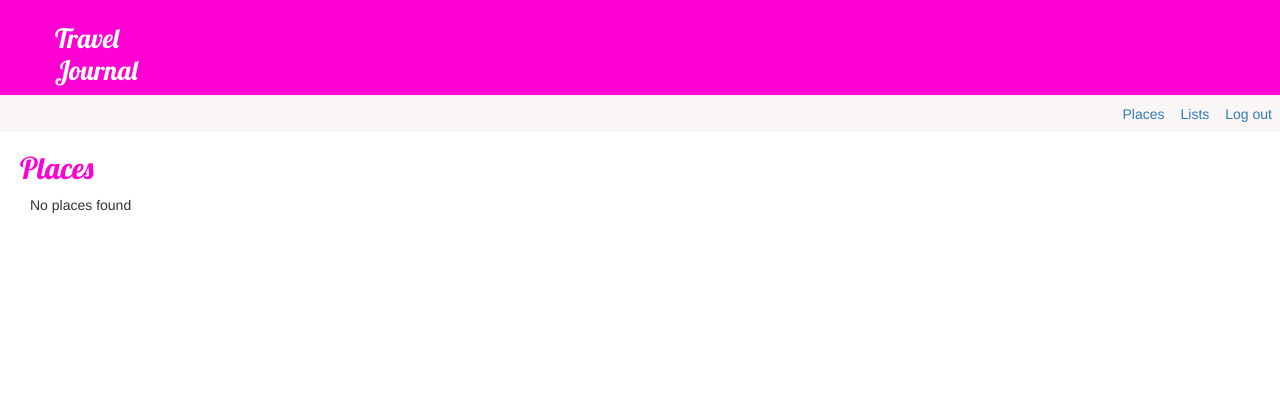
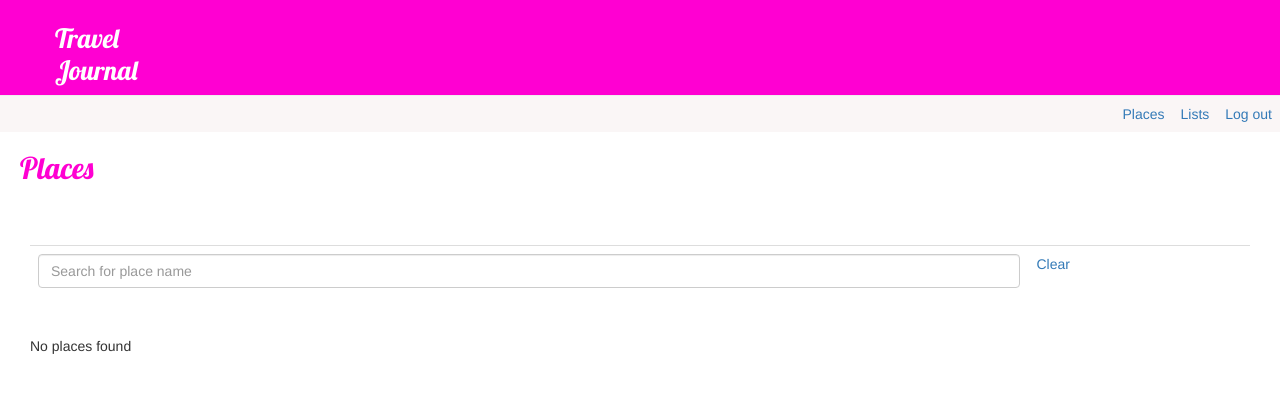
Before and after one commit to jsemeniuk/travels-app, a Django app: page /places in a window 1280 px wide. Shown: the top 393 px of the page. Run offline with Django 4.2, Linux system fonts and the light colour scheme; the visitor is signed in with stand-in values (Sample User, id 1); data that the repository does not hold is empty; parts of the project's set-up code (start-up, migrations or seed data) failed here and were passed over; some libraries are stand-ins or nearby versions.

Commit message:
Add basic search functionality for places

```diff
--- a/travels_app/my_travels/templates/my_travels/places_all.html
+++ b/travels_app/my_travels/templates/my_travels/places_all.html
@@ -5,13 +5,31 @@
 <div class="header">
     <h2>Places</h2>
 </div>
+<form action="{% url 'places_all' %}" method="get">
+    <table id="id_list_table" class="table">
+        <tr>
+            <td>
+                <input
+                    type="search"
+                    name="q"
+                    placeholder="Search for place name"
+                    class="form-control"
+                />
+            </td>
+            <td>
+                <button class="clear-button"><a href="{% url 'places_all' %}">Clear</a></button>
+            </td>
+        </tr>
+    </table>
+</form>
+</br>
 <div class="list">
 {% if not places %}
     <p>No places found</p>
 {% else %}
     <table id="id_list_table" class="table">
         <tr>
-            <th>Place</th>
+            <th>Name</th>
             <th>Status</th>
             <th>Tags</th>
         </tr>
--- a/travels_app/my_travels/urls.py
+++ b/travels_app/my_travels/urls.py
@@ -4,7 +4,7 @@ from . import views
 
 urlpatterns = [
     path("", views.TravelsMapView.as_view(), name='main_page'),
-    path('places', views.places_all, name='places_all'),
+    path('places', views.SearchResultsList.as_view(), name='places_all'),
     path('<int:pk>/', views.place_detail, name='place_detail'),
     path('<int:pk>/edit/', views.place_edit, name='place_edit'),
     path('new/location=<location>', views.place_new, name='place_new'),
--- a/travels_app/my_travels/views.py
+++ b/travels_app/my_travels/views.py
@@ -2,6 +2,7 @@ import json
 
 from django.core.serializers import serialize
 from django.views.generic.base import TemplateView
+from django.views.generic.list import  ListView
 
 from .models import Places, Tag
 from lists.models import Lists
@@ -10,6 +11,8 @@ from django.shortcuts import render, get_object_or_404, redirect
 from django.template import RequestContext
 from django.contrib.auth.decorators import login_required
 from django.core.exceptions import ObjectDoesNotExist
+from django.db.models import Q
+
 
 def error_page(request, status_code):
     response = render(request, 'error_page.html')
@@ -25,21 +28,6 @@ def handler400(request, *args, **argv):
 def handler500(request, *args, **argv):
     return error_page(request, 500)
 
-@login_required
-def places_all(request):
-    places_all = []
-    for place in Places.objects.filter(user=request.user):
-        if place.group == 'AV':
-            status = 'Visited'
-        elif place.group == 'WI':
-            status = 'Wishlist'
-        places_all.append({'name':place.name,
-                           'group': status,
-                           'pk': place.pk,
-                           'tags': [tag.tag for tag in place.tag.all()]})
-    if len(places_all) == 0:
-        places_all = False
-    return render(request, 'my_travels/places_all.html', {'places': places_all})
 
 @login_required
 def place_detail(request, pk):
@@ -116,3 +104,28 @@ class TravelsMapView(TemplateView):
         context["visited_places"] = json.loads(serialize("geojson", Places.objects.all()))
         context["wishlist"] = json.loads(serialize("geojson", Places.objects.all()))
         return context
+
+class SearchResultsList(ListView):
+    model = Places
+    context_object_name = "places"
+    template_name = "my_travels/places_all.html"
+
+    def get_queryset(self):
+        query = self.request.GET.get("q")
+        places_all = []
+        if query != None:
+            places = Places.objects.filter(user=self.request.user).filter(Q(name__icontains=query))
+        else:
+            places = Places.objects.filter(user=self.request.user)
+        for place in places:
+            if place.group == 'AV':
+                status = 'Visited'
+            elif place.group == 'WI':
+                status = 'Wishlist'
+            places_all.append({'name':place.name,
+                               'group': status,
+                               'pk': place.pk,
+                               'tags': [tag.tag for tag in place.tag.all()]})
+        if len(places_all) == 0:
+            places_all = False
+        return places_all
--- a/travels_app/static/css/base.css
+++ b/travels_app/static/css/base.css
@@ -98,7 +98,7 @@ ul {
     padding: 8px;
   }
 
-  .save-button {
+  .save-button, .clear-button {
     padding: 0;
     border: none;
     background: none;
--- a/travels_app/travels_app/urls.py
+++ b/travels_app/travels_app/urls.py
@@ -18,7 +18,7 @@ from django.urls import include, path
 from django.contrib.auth import views
 from django.conf.urls import handler404
 from lists.views import lists_all
-from my_travels.views import places_all
+from my_travels.views import SearchResultsList
 
 handler404 = 'my_travels.views.handler404'
 handler400 = 'my_travels.views.handler400'
@@ -31,7 +31,7 @@ urlpatterns = [
     path("", include("my_travels.urls")),
     path("", include("lists.urls")),
     path('lists', lists_all, name='lists_all'),
-    path('places', places_all, name='places_all'),
+    path('places', SearchResultsList.as_view(), name='places_all'),
     path('accounts/login/', views.LoginView.as_view(), name='login'),
     path('accounts/logout/', views.LogoutView.as_view(next_page='/'), name='logout'),
 ]
```
